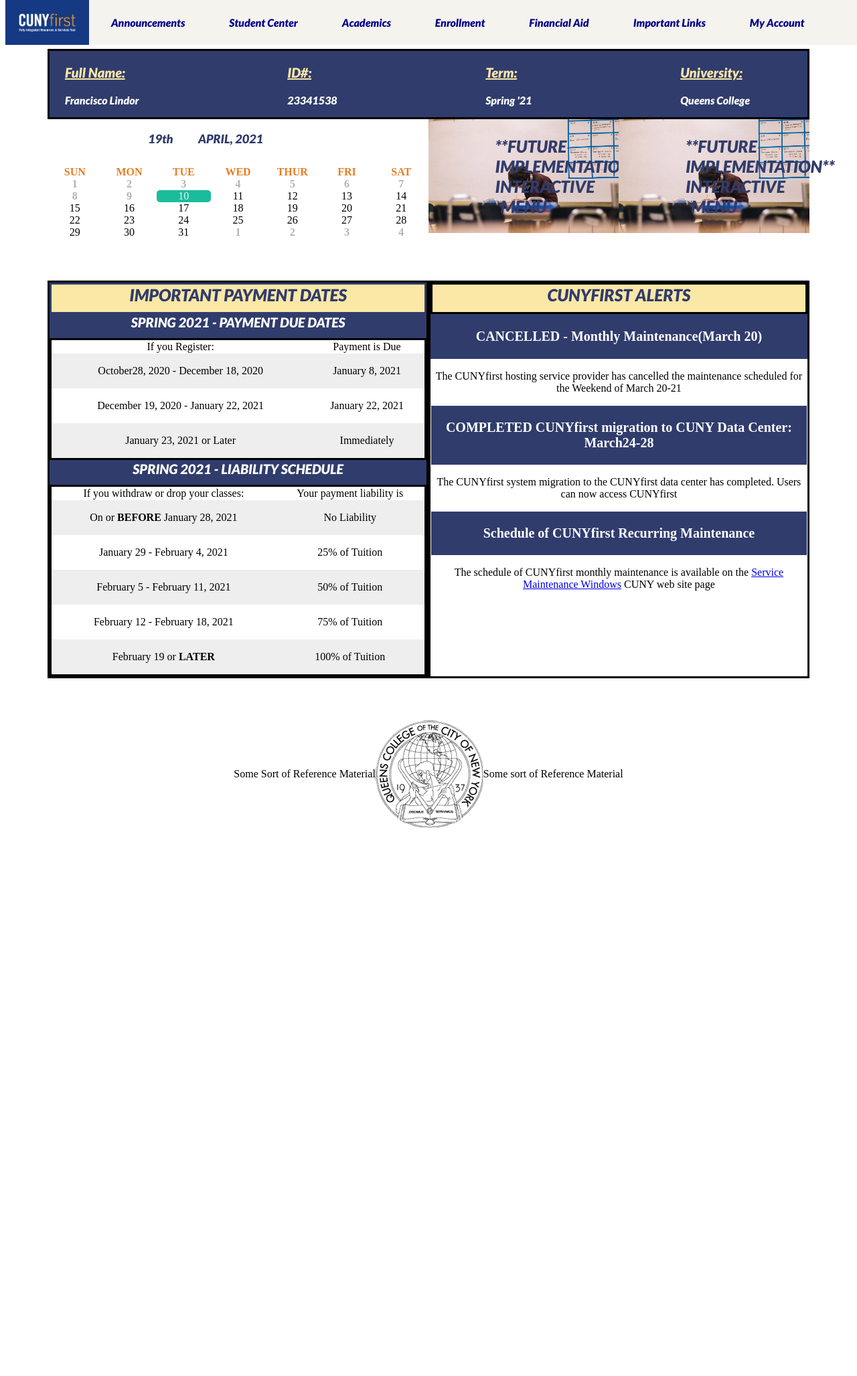
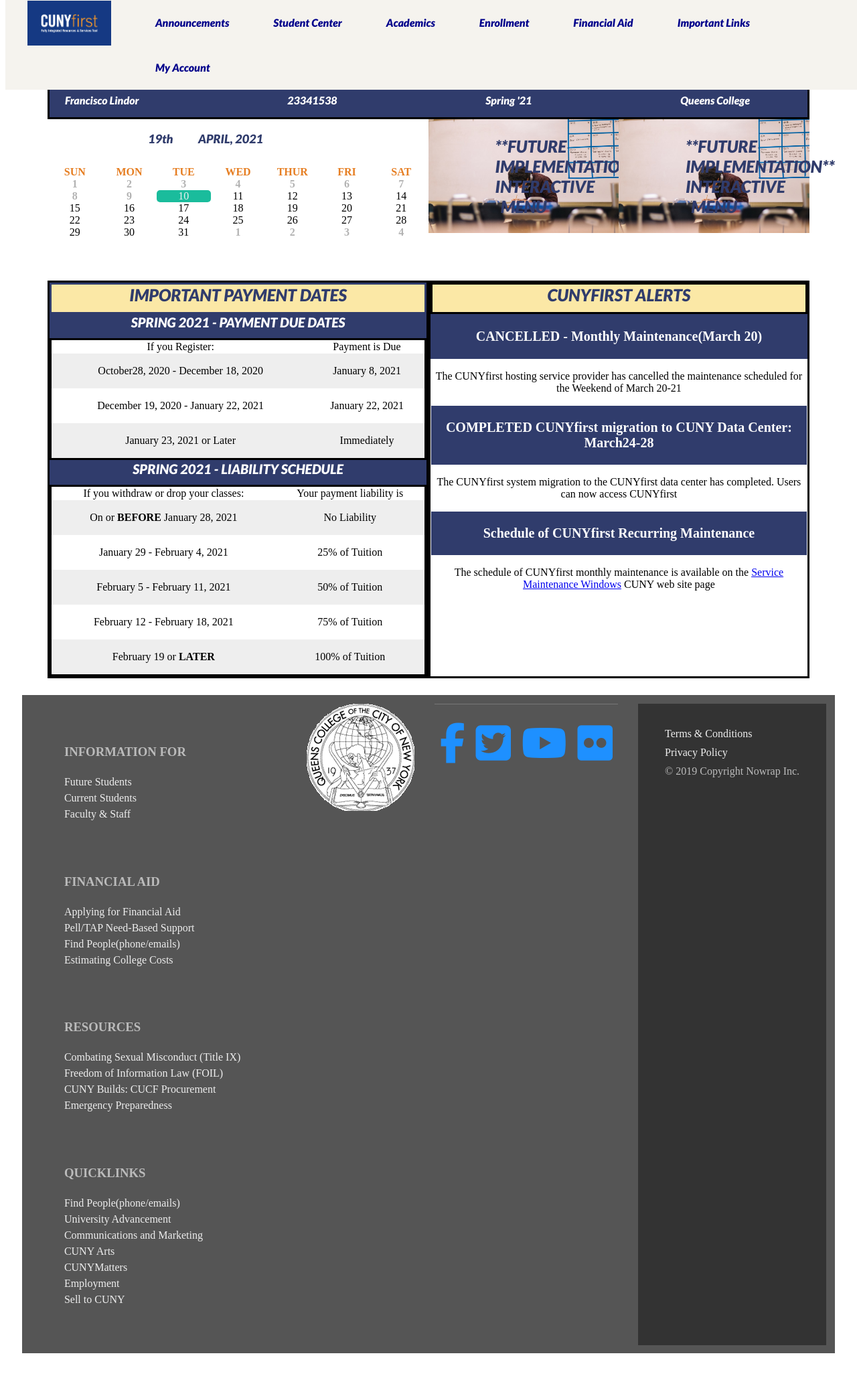
Before and after one commit to jonathanyulan99/qcfirst, a web app: file TestSite/HTML/student/cuny-announcements.html in a window 1280 px wide. Shown: the whole page at 67% size. Before the commit the page ends 1236 px from the top, so only its background shows below. Run offline with its HTML, style and script files only (its server is not run), Linux system fonts and the light colour scheme; some libraries are stand-ins or nearby versions.

Commit message:
Added logo, footer styles to document for instructor announcements, student announcements

```diff
--- a/TestSite/CSS/instructor-styles/announcementstyles.css
+++ b/TestSite/CSS/instructor-styles/announcementstyles.css
@@ -286,7 +286,7 @@
 
 /*CSS selector working on the footer*/
 footer{
-    padding: 5%;
+    padding: 1%;
     display:flex;
     background-color: #555;
     color: #bbb;
--- a/TestSite/CSS/student-styles/announcementstyles.css
+++ b/TestSite/CSS/student-styles/announcementstyles.css
@@ -311,10 +311,82 @@
     background-color: #fff;
 }
 
-/*Footer CSS */
+/*CSS selector working on the footer*/
 footer{
-    padding: 5%;
+    margin:2%;
+    padding: 1%;
+    display:flex;
+    background-color: #555;
+    color: #bbb;
+    line-height: 1.5;
+}
+
+footer a {
+    text-decoration: none;
+    color: #eee;
+}
+
+a:hover {
+    text-decoration: underline;
+}
+
+.footer-title{
+    color: #fff;
+    font-family: ’Merriweather’, serif;
+    font-size: 1.375rem;
+    padding-bottom: 0.625rem;
+}
+
+.footer-main {
+    padding: 1.25rem 1.875rem;
+    display: flex;
+    flex-wrap: wrap;
+}
+.footer-main-item {
+    padding: 1.25rem;
+    min-width: 12.5rem /*200px*/;
+}
+
+.footer-main-social-media{
+    padding: 0 1.875rem 1.25rem;
+    list-style: none;
+}
+.footer-social{
+    display: flex;
     justify-content: center;
-    align-items: center;
+    border-top: 1px #777 solid;
+    padding-top: 1.25rem;
+}
+.footer-social li {
+    margin: 0.5rem;
+    font-size: 1.25rem;
+}
+
+.footer-main-legal {
+    padding: 0.9375rem 1.875rem;
+    background-color: #333;
+}
+.footer-legal-list {
+    width: 100%;
     display: flex;
+    flex-wrap: wrap;
 }
+.footer-legal-list li {
+    margin: 0.125rem 0.625rem;
+    white-space: nowrap;
+}
+/* one before the last child */
+.footer-legal-list li:nth-last-child(2) {
+    flex: 1;       /* same as flex-grow: 1; */
+}
+
+/*CSS to work on the icons for the footer*/
+.fa-facebook-f, .fa-flickr, .fa-twitter-square, .fa-youtube{
+    font-size: 60px; color:Dodgerblue;
+
+}
+
+ul {
+    list-style: none;
+    padding-left: 0;
+}
--- a/TestSite/HTML/instructors/cuny-announcements.html
+++ b/TestSite/HTML/instructors/cuny-announcements.html
@@ -245,13 +245,11 @@
                             </ul>
                         </div>
                     </section>
-
                     <section class="footer-main-logo">
                         <div class="footer-main-image">
                             <img src="../../images/qcLogo3.png" alt="vintageQcLogo"/>
                         </div>
                     </section>
-
                     <section class="footer-main-social-media">
                         <div class="footer-social">
                             <li><a href="https://www.facebook.com/CUNYedu"><i class="fab fa-facebook-f"></i> </a></li>
@@ -260,7 +258,6 @@
                             <li><a href="https://www.flickr.com/photos/cunyedu/"><i class="fab fa-flickr"></i> </a></li>
                         </div>
                     </section>
-
                     <section class="footer-main-legal">
                         <ul class="footer-legal-list">
                             <li><a href="https://www.cuny.edu/website/copyright/">Terms &amp; Conditions</a></li>
--- a/TestSite/HTML/student/cuny-announcements.html
+++ b/TestSite/HTML/student/cuny-announcements.html
@@ -15,12 +15,13 @@
         <meta name="viewport" content="width=device-width, initial-scale=1.0"/>
         <title>Announcements</title>
         <link href="../../css/student-styles/announcementstyles.css" rel="stylesheet">
+        <script src="https://kit.fontawesome.com/a6360b8855.js" crossorigin="anonymous"></script>
     </head>
 
     <body>
         <div class="announcement-main-container">
                 <nav class="nav-bar">
-                    <img class="nav-bar-logo" src="../../images/CUNYfirst.png" alt="cunyFirstLogo" width="125">
+                    <a href="../student/cuny-announcements.html"><img class="nav-bar-logo" src="../../images/CUNYfirst.png" alt="logo1" id="cunyLogo" width="125"/></a>
                     <a href="../student/cuny-announcements.html">Announcements</a>
                     <a href="../student/student-center.html">Student Center</a>
                     <a href="../student/academics.html">Academics</a>
@@ -142,10 +143,67 @@
                         </table>
                     </div> <!-- end of announcement-stud-schedule-table -->
             </div> <!-- end of the announcement-student-inner-container-->
-            <footer>
-                Some Sort of Reference Material
-                <img src="../../images/qcLogo3.png" alt="vintageQcLogo"/>
-                Some sort of Reference Material
+            <footer class="footer-cuny-wide">
+                <section class="footer-main">
+                    <div class="footer-main-item">
+                        <h3>INFORMATION FOR</h3>
+                        <ul>
+                            <li><a href="https://www.cuny.edu/admissions/future-student-guide/">Future Students</a></li>
+                            <li><a href="https://www.cuny.edu/current-students/">Current Students</a></li>
+                            <li><a href="https://www.cuny.edu/faculty-staff/">Faculty & Staff</a></li>
+                        </ul>
+                    </div>
+                    <div class="footer-main-item">
+                        <h3>FINANCIAL AID</h3>
+                        <ul>
+                            <li><a href="https://www.cuny.edu/financial-aid/applying-for-financial-aid/">Applying for Financial Aid</a></li>
+                            <li><a href="https://www.cuny.edu/financial-aid/federal-and-state-grants/">Pell/TAP Need-Based Support</a></li>
+                            <li><a href="https://www.cuny.edu/financial-aid/scholarships/">Find People(phone/emails)</a></li>
+                            <li><a href="https://npc.cuny.edu/npc/public/fin_aid/financial_aid_estimator/FinAidEstimator.jsp">Estimating College Costs</a></li>
+                        </ul>
+                    </div>
+                    <div class="footer-main-item">
+                        <h3>RESOURCES</h3>
+                        <ul>
+                            <li><a href="https://www1.cuny.edu/sites/title-ix/campus/university/">Combating Sexual Misconduct (Title IX)</a></li>
+                            <li><a href="https://www.cuny.edu/foil/">Freedom of Information Law (FOIL)</a></li>
+                            <li><a href="http://www.cuny.edu/about/administration/offices/fpcm/cucf/procurement/">CUNY Builds: CUCF Procurement</a></li>
+                            <li><a href="https://www.cuny.edu/about/university-resources/emergency-preparedness/">Emergency Preparedness</a></li>
+                        </ul>
+                    </div>
+                    <div class="footer-main-item">
+                        <h3>QUICKLINKS</h3>
+                        <ul>
+                            <li><a href="https://www.cuny.edu/about/university-resources/telephone-email-directories/">Find People(phone/emails)</a></li>
+                            <li><a href="https://www.cuny.edu/about/administration/offices/university-advancement/">University Advancement</a></li>
+                            <li><a href="https://www.cuny.edu/about/administration/offices/communications-marketing/">Communications and Marketing</a></li>
+                            <li><a href="https://www1.cuny.edu/sites/cuny-arts/">CUNY Arts</a></li>
+                            <li><a href="https://www1.cuny.edu/sites/matters/">CUNYMatters</a></li>
+                            <li><a href="https://www.cuny.edu/employment/">Employment</a></li>
+                            <li><a href="https://www1.cuny.edu/sites/selltocuny/">Sell to CUNY</a></li>
+                        </ul>
+                    </div>
+                </section>
+                <section class="footer-main-logo">
+                    <div class="footer-main-image">
+                        <img src="../../images/qcLogo3.png" alt="vintageQcLogo"/>
+                    </div>
+                </section>
+                <section class="footer-main-social-media">
+                    <div class="footer-social">
+                        <li><a href="https://www.facebook.com/CUNYedu"><i class="fab fa-facebook-f"></i> </a></li>
+                        <li><a href="https://twitter.com/cuny"><i class="fab fa-twitter-square"></i></i> </a></li>
+                        <li><a href="https://www.youtube.com/channel/UC9t20Xexjtp5FbbIF3vVAZw"><i class="fab fa-youtube"></i></a></li>
+                        <li><a href="https://www.flickr.com/photos/cunyedu/"><i class="fab fa-flickr"></i> </a></li>
+                    </div>
+                </section>
+                <section class="footer-main-legal">
+                    <ul class="footer-legal-list">
+                        <li><a href="https://www.cuny.edu/website/copyright/">Terms &amp; Conditions</a></li>
+                        <li><a href="https://www.cuny.edu/website/privacy-policy/">Privacy Policy</a></li>
+                        <li>&copy; 2019 Copyright Nowrap Inc.</li>
+                    </ul>
+                </section>
             </footer> <!-- end of the footer -->
         </div> <!-- end of announcement-main-container -->
     </body>
```
